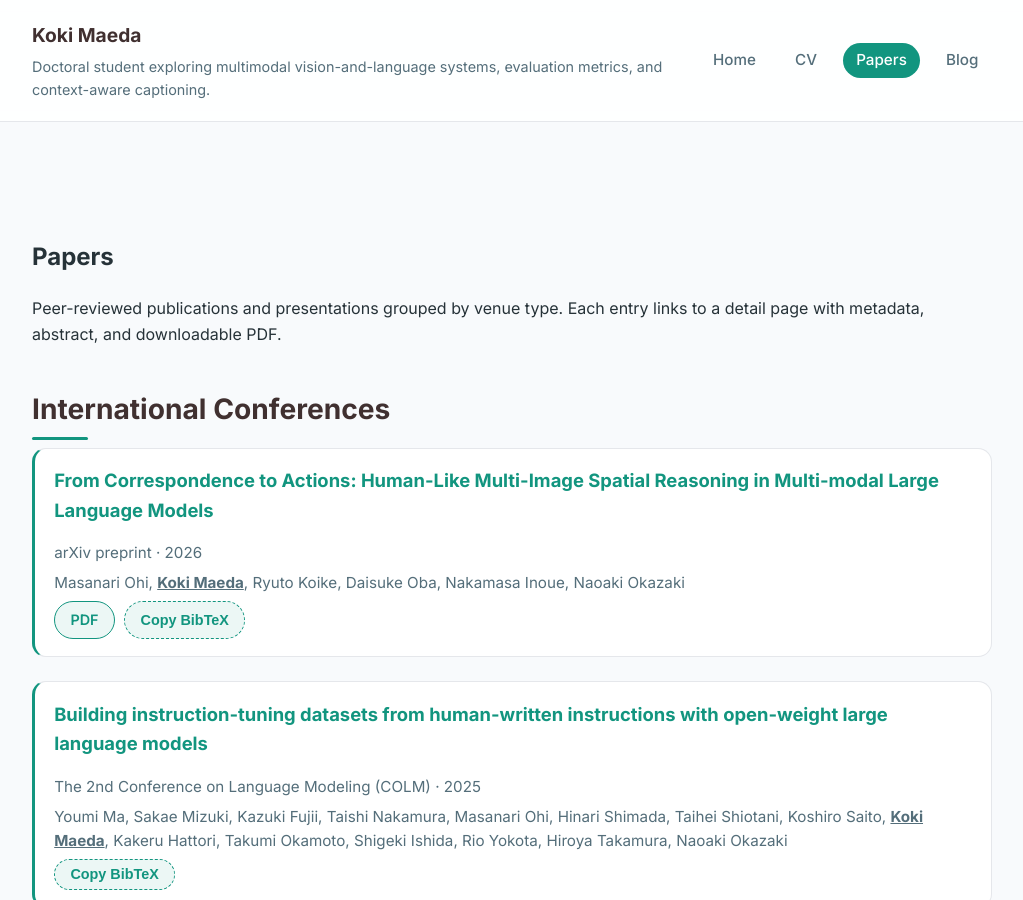
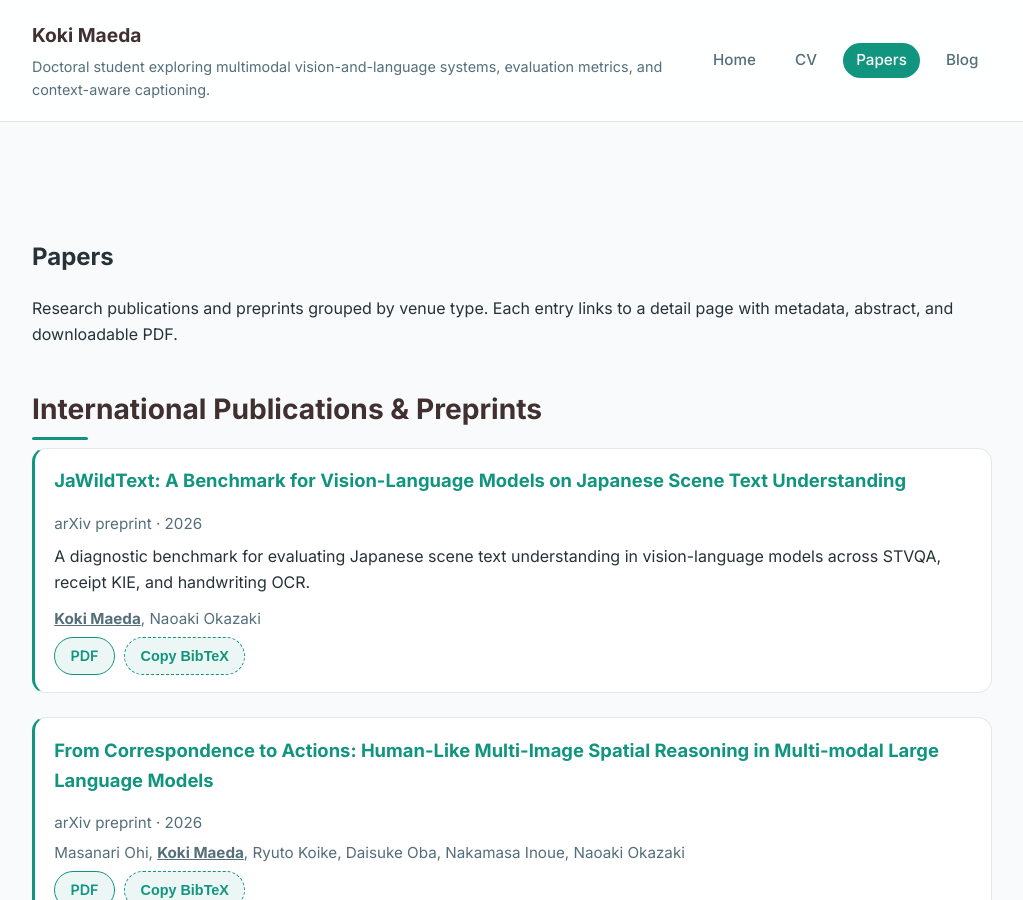
Before and after one commit to Silviase/silviase.github.io, a Jekyll site: the page built from pages/papers.md, in a window 1280 px wide and 900 px high. Shown: the whole window, without its empty margins (128-1151 px from the left). Built offline with Jekyll 4.4.1, drawn with Linux system fonts in a browser that asks for light colours.

Commit message:
add JaWildText preprint page

```diff
--- a/_data/cv_publications.yml
+++ b/_data/cv_publications.yml
@@ -1,4 +1,8 @@
 international:
+  - id: 2026_jawildtext
+    date: 'March 2026'
+    pages: 'arXiv preprint'
+    page_count: '18 pages'
   - id: 2026_hatch
     date: 'February 2026'
     pages: 'arXiv preprint'
--- a/_layouts/papers.html
+++ b/_layouts/papers.html
@@ -15,7 +15,7 @@ site.papers | where: 'type', 'domestic' | sort: 'date' | reverse %}
     </header>
     <div class="paper-groups">
       <div class="paper-group">
-        <h2>International Conferences</h2>
+        <h2>International Publications &amp; Preprints</h2>
         <div class="paper-list">
           {% for paper in international %} {% include paper-card.html paper=paper %} {% endfor %}
         </div>
--- /dev/null
+++ b/_papers/2026_jawildtext.md
@@ -0,0 +1,35 @@
+---
+title: 'JaWildText: A Benchmark for Vision-Language Models on Japanese Scene Text Understanding'
+authors:
+  - Koki Maeda
+  - Naoaki Okazaki
+venue: arXiv preprint
+description: A diagnostic benchmark for evaluating Japanese scene text understanding in vision-language models across STVQA, receipt KIE, and handwriting OCR.
+date: 2026-03-30
+type: international
+pdf: https://arxiv.org/pdf/2603.27942
+bibtex: |
+  @misc{maeda2026jawildtext,
+    title={JaWildText: A Benchmark for Vision-Language Models on Japanese Scene Text Understanding},
+    author={Koki Maeda and Naoaki Okazaki},
+    year={2026},
+    eprint={2603.27942},
+    archivePrefix={arXiv},
+    primaryClass={cs.CV},
+    url={https://arxiv.org/abs/2603.27942}
+  }
+---
+
+## Abstract
+
+JaWildText is a diagnostic benchmark for Japanese scene text understanding in vision-language models. It focuses on difficulties that multilingual benchmarks often miss, including mixed writing systems, frequent vertical text, and a much larger character inventory than Latin-script settings.
+
+The benchmark contains 3,241 instances from 2,961 images collected in Japan, with 1.12 million annotated characters spanning 3,643 unique character types. It covers three complementary tasks: dense scene text visual question answering, receipt key information extraction, and handwriting OCR.
+
+## Evaluation Highlights
+
+The paper evaluates 14 open-weight vision-language models and reports that the strongest model reaches an average score of 0.64 across the three tasks. The analysis shows that text recognition remains the primary bottleneck, with kanji posing a particularly persistent challenge.
+
+## Resources
+
+JaWildText is positioned as a benchmark for fine-grained, script-aware diagnosis of Japanese scene text capabilities, and the authors note that the dataset will be released together with evaluation code.
--- a/pages/papers.md
+++ b/pages/papers.md
@@ -2,5 +2,5 @@
 layout: papers
 title: Papers
 permalink: /papers/
-intro: 'Peer-reviewed publications and presentations grouped by venue type. Each entry links to a detail page with metadata, abstract, and downloadable PDF.'
+intro: 'Research publications and preprints grouped by venue type. Each entry links to a detail page with metadata, abstract, and downloadable PDF.'
 ---
```
Also changed, not shown: pages/cv.md (+1 -1 lines).
